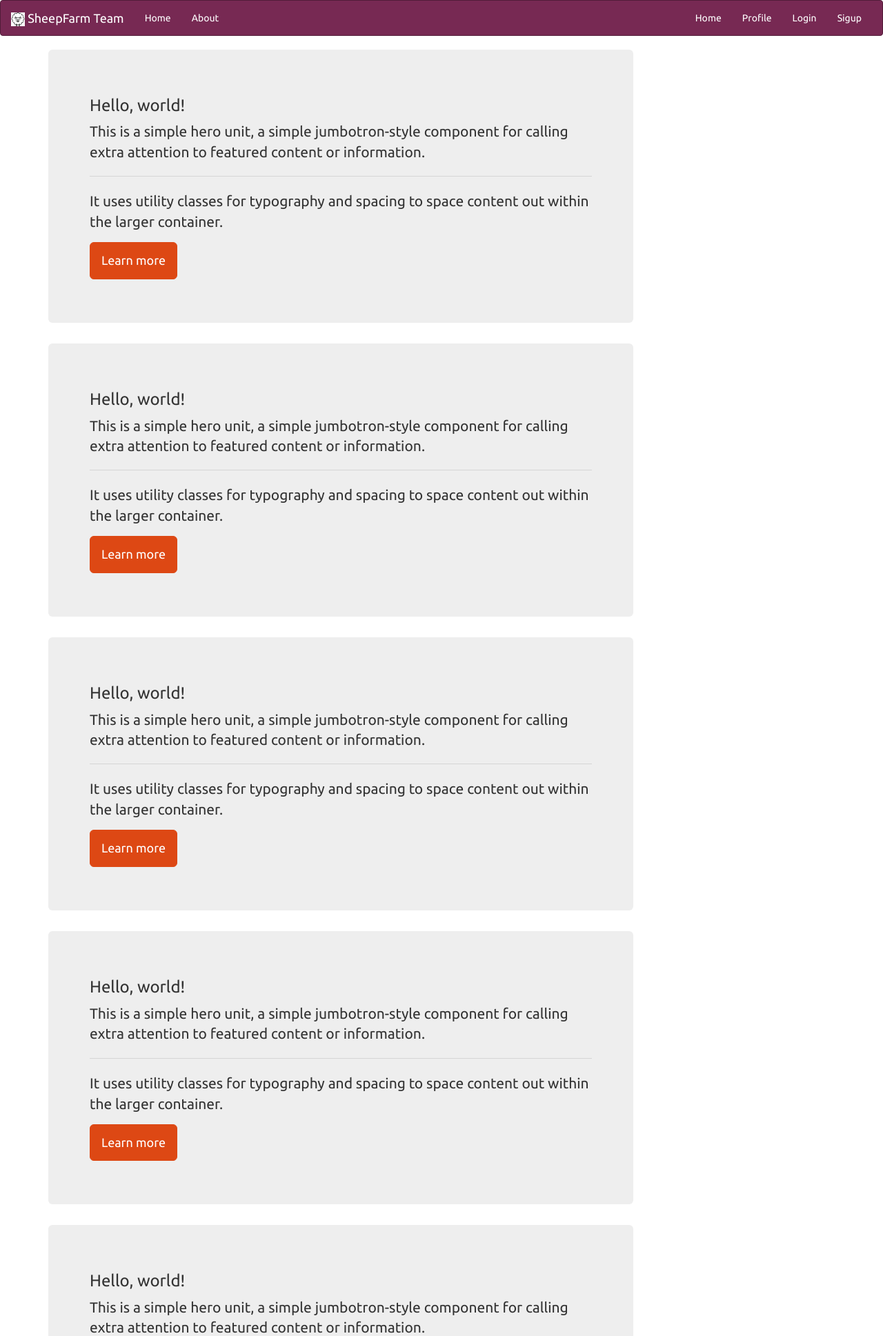
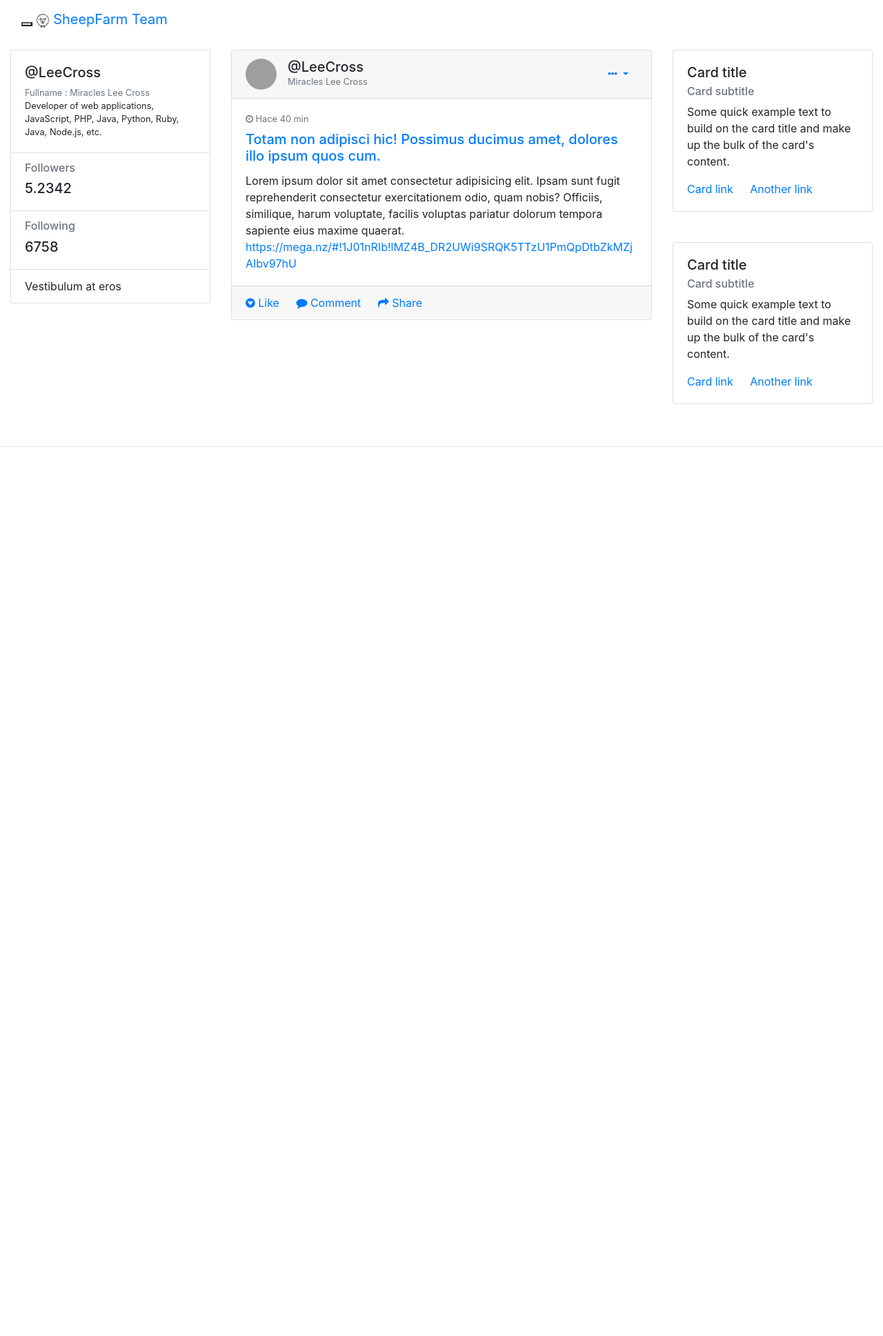
Before and after one commit to akatekhanh/Trendee, a Flask app: page /newsfeeds in a window 1280 px wide. Shown: the top 1937 px of the page at 69% size. After the commit the page ends 648 px from the top, so only its background shows below. Run offline with Flask 2, Linux system fonts and the light colour scheme; some libraries are stand-ins or nearby versions; grey boxes are pictures that could not be loaded.

Commit message:
update media

```diff
--- /dev/null
+++ b/static/css/icon.css
@@ -0,0 +1,27 @@
+body {
+    background-color: #eeeeee;
+}
+
+.h7 {
+    font-size: 0.8rem;
+}
+
+.gedf-wrapper {
+    margin-top: 0.97rem;
+}
+
+@media (min-width: 992px) {
+    .gedf-main {
+        padding-left: 4rem;
+        padding-right: 4rem;
+    }
+    .gedf-card {
+        margin-bottom: 2.77rem;
+    }
+}
+
+/**Reset Bootstrap*/
+.dropdown-toggle::after {
+    content: none;
+    display: none;
+}
--- a/templates/base.html
+++ b/templates/base.html
@@ -4,10 +4,27 @@
 <head>
     <meta charset="UTF-8">
     <meta name="viewport" content="width=device-width, initial-scale=1.0">
-    <link rel="stylesheet" href="{{url_for('static', filename='css/bootstrap.min.united.css') }}">
+    <!-- <link rel="stylesheet" href="{{url_for('static', filename='css/bootstrap.min.united.css') }}"> -->
+    <link rel="stylesheet" href="{{url_for('static', filename='css/icon.css') }}">
+    <link rel="stylesheet" href="https://cdnjs.cloudflare.com/ajax/libs/font-awesome/4.7.0/css/font-awesome.min.css">
     {%block css%} {%endblock%}
     <script src="{{url_for('static',filename='js/boostrap.min.js')}}"></script>
     <script src="{{url_for('static',filename='js/jquery.min.js')}}"></script>
+
+    <link href="//maxcdn.bootstrapcdn.com/bootstrap/4.1.1/css/bootstrap.min.css" rel="stylesheet" id="bootstrap-css">
+    <script src="//maxcdn.bootstrapcdn.com/bootstrap/4.1.1/js/bootstrap.min.js"></script>
+    <script src="//cdnjs.cloudflare.com/ajax/libs/jquery/3.2.1/jquery.min.js"></script>
+    <!------ Include the above in your HEAD tag ---------->
+
+    <link href="https://stackpath.bootstrapcdn.com/font-awesome/4.7.0/css/font-awesome.min.css" rel="stylesheet"
+        integrity="sha384-wvfXpqpZZVQGK6TAh5PVlGOfQNHSoD2xbE+QkPxCAFlNEevoEH3Sl0sibVcOQVnN" crossorigin="anonymous">
+
+    <script src="https://code.jquery.com/jquery-3.3.1.slim.min.js"
+        integrity="sha384-q8i/X+965DzO0rT7abK41JStQIAqVgRVzpbzo5smXKp4YfRvH+8abtTE1Pi6jizo"
+        crossorigin="anonymous"></script>
+    <script src="https://cdnjs.cloudflare.com/ajax/libs/popper.js/1.14.3/umd/popper.min.js"
+        integrity="sha384-ZMP7rVo3mIykV+2+9J3UJ46jBk0WLaUAdn689aCwoqbBJiSnjAK/l8WvCWPIPm49"
+        crossorigin="anonymous"></script>
 
     <title>SheepFarm Team</title>
 </head>
--- a/templates/newsfeeds.html
+++ b/templates/newsfeeds.html
@@ -1,62 +1,116 @@
 {%extends 'navbar.html'%}
 
 {%block newsfeeds %}
-<div class="container">
+
+<div class="container-fluid gedf-wrapper">
     <div class="row">
-        {%for i in range(0, 6)%}
-        <div class="col-lg-9">
-            <div class="jumbotron">
-                <h3 class="display-3">Hello, world!</h3>
-                <p class="lead">This is a simple hero unit, a simple jumbotron-style component for calling extra
-                    attention
-                    to
-                    featured content or information.</p>
-                <hr class="my-4">
-                <p>It uses utility classes for typography and spacing to space content out within the larger container.
-                </p>
-                <p class="lead">
-                    <a class="btn btn-primary btn-lg" href="#" role="button">Learn more</a>
-                </p>
+        <div class="col-md-3">
+            <div class="card">
+                <div class="card-body">
+                    <div class="h5">@LeeCross</div>
+                    <div class="h7 text-muted">Fullname : Miracles Lee Cross</div>
+                    <div class="h7">Developer of web applications, JavaScript, PHP, Java, Python, Ruby, Java, Node.js,
+                        etc.
+                    </div>
+                </div>
+                <ul class="list-group list-group-flush">
+                    <li class="list-group-item">
+                        <div class="h6 text-muted">Followers</div>
+                        <div class="h5">5.2342</div>
+                    </li>
+                    <li class="list-group-item">
+                        <div class="h6 text-muted">Following</div>
+                        <div class="h5">6758</div>
+                    </li>
+                    <li class="list-group-item">Vestibulum at eros</li>
+                </ul>
             </div>
         </div>
-        {%endfor%}
+        <div class="col-md-6 gedf-main">
+            <!-- Post /////-->
 
-        <div class="col-lg-3">
-            <div class="card mb-3">
-                <h3 class="card-header">Card header</h3>
+
+            <!--- \\\\\\\Post-->
+            <div class="card gedf-card">
+                <div class="card-header">
+                    <div class="d-flex justify-content-between align-items-center">
+                        <div class="d-flex justify-content-between align-items-center">
+                            <div class="mr-2">
+                                <img class="rounded-circle" width="45" src="https://picsum.photos/50/50" alt="">
+                            </div>
+                            <div class="ml-2">
+                                <div class="h5 m-0">@LeeCross</div>
+                                <div class="h7 text-muted">Miracles Lee Cross</div>
+                            </div>
+                        </div>
+                        <div>
+                            <div class="dropdown">
+                                <button class="btn btn-link dropdown-toggle" type="button" id="gedf-drop1"
+                                    data-toggle="dropdown" aria-haspopup="true" aria-expanded="false">
+                                    <i class="fa fa-ellipsis-h"></i>
+                                </button>
+                                <div class="dropdown-menu dropdown-menu-right" aria-labelledby="gedf-drop1">
+                                    <div class="h6 dropdown-header">Configuration</div>
+                                    <a class="dropdown-item" href="#">Save</a>
+                                    <a class="dropdown-item" href="#">Hide</a>
+                                    <a class="dropdown-item" href="#">Report</a>
+                                </div>
+                            </div>
+                        </div>
+                    </div>
+
+                </div>
+
                 <div class="card-body">
-                    <h5 class="card-title">Special title treatment</h5>
-                    <h6 class="card-subtitle text-muted">Support card subtitle</h6>
+                    <div class="text-muted h7 mb-2"> <i class="fa fa-clock-o"></i> Hace 40 min</div>
+                    <a class="card-link" href="#">
+                        <h5 class="card-title">Totam non adipisci hic! Possimus ducimus amet, dolores illo ipsum quos
+                            cum.</h5>
+                    </a>
+
+                    <p class="card-text">
+                        Lorem ipsum dolor sit amet consectetur adipisicing elit. Ipsam sunt fugit reprehenderit
+                        consectetur exercitationem odio,
+                        quam nobis? Officiis, similique, harum voluptate, facilis voluptas pariatur dolorum tempora
+                        sapiente
+                        eius maxime quaerat.
+                        <a href="https://mega.nz/#!1J01nRIb!lMZ4B_DR2UWi9SRQK5TTzU1PmQpDtbZkMZjAIbv97hU"
+                            target="_blank">https://mega.nz/#!1J01nRIb!lMZ4B_DR2UWi9SRQK5TTzU1PmQpDtbZkMZjAIbv97hU</a>
+                    </p>
                 </div>
-                <svg xmlns="http://www.w3.org/2000/svg" class="d-block user-select-none" width="100%" height="200"
-                    aria-label="Placeholder: Image cap" focusable="false" role="img"
-                    preserveAspectRatio="xMidYMid slice" viewBox="0 0 318 180"
-                    style="font-size:1.125rem;text-anchor:middle">
-                    <rect width="100%" height="100%" fill="#868e96"></rect>
-                    <text x="50%" y="50%" fill="#dee2e6" dy=".3em">Image cap</text>
-                </svg>
+                <div class="card-footer">
+                    <a href="#" class="card-link"><i class="fa fa-gittip"></i> Like</a>
+                    <a href="#" class="card-link"><i class="fa fa-comment"></i> Comment</a>
+                    <a href="#" class="card-link"><i class="fa fa-mail-forward"></i> Share</a>
+                </div>
+            </div>
+            <!-- Post /////-->
+
+
+
+        </div>
+        <div class="col-md-3">
+            <div class="card gedf-card">
                 <div class="card-body">
+                    <h5 class="card-title">Card title</h5>
+                    <h6 class="card-subtitle mb-2 text-muted">Card subtitle</h6>
                     <p class="card-text">Some quick example text to build on the card title and make up the bulk of the
                         card's content.</p>
-                </div>
-                <ul class="list-group list-group-flush">
-                    <li class="list-group-item">Cras justo odio</li>
-                    <li class="list-group-item">Dapibus ac facilisis in</li>
-                    <li class="list-group-item">Vestibulum at eros</li>
-                </ul>
-                <div class="card-body">
                     <a href="#" class="card-link">Card link</a>
                     <a href="#" class="card-link">Another link</a>
                 </div>
-                <div class="card-footer text-muted">
-                    2 days ago
+            </div>
+            <div class="card gedf-card">
+                <div class="card-body">
+                    <h5 class="card-title">Card title</h5>
+                    <h6 class="card-subtitle mb-2 text-muted">Card subtitle</h6>
+                    <p class="card-text">Some quick example text to build on the card title and make up the bulk of the
+                        card's content.</p>
+                    <a href="#" class="card-link">Card link</a>
+                    <a href="#" class="card-link">Another link</a>
                 </div>
             </div>
         </div>
-
-
     </div>
-
-
 </div>
 {%endblock%}
```
